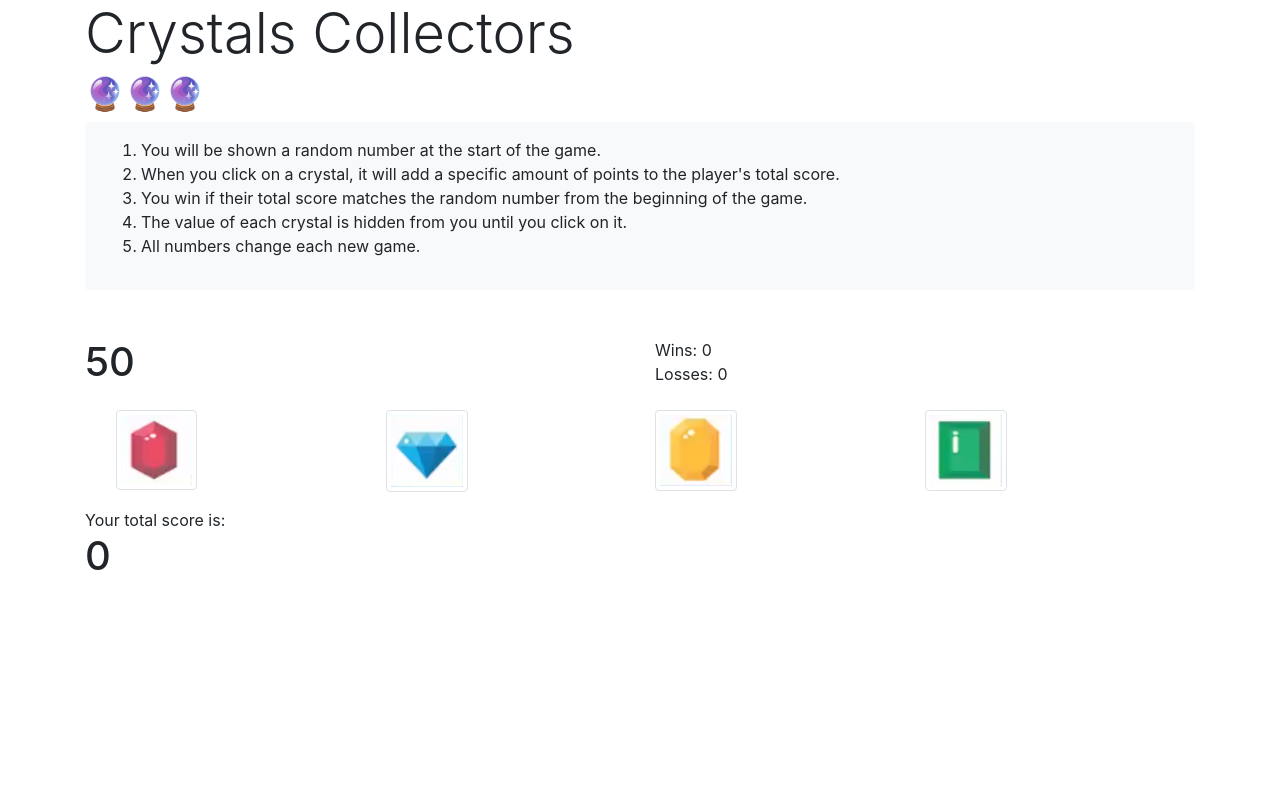
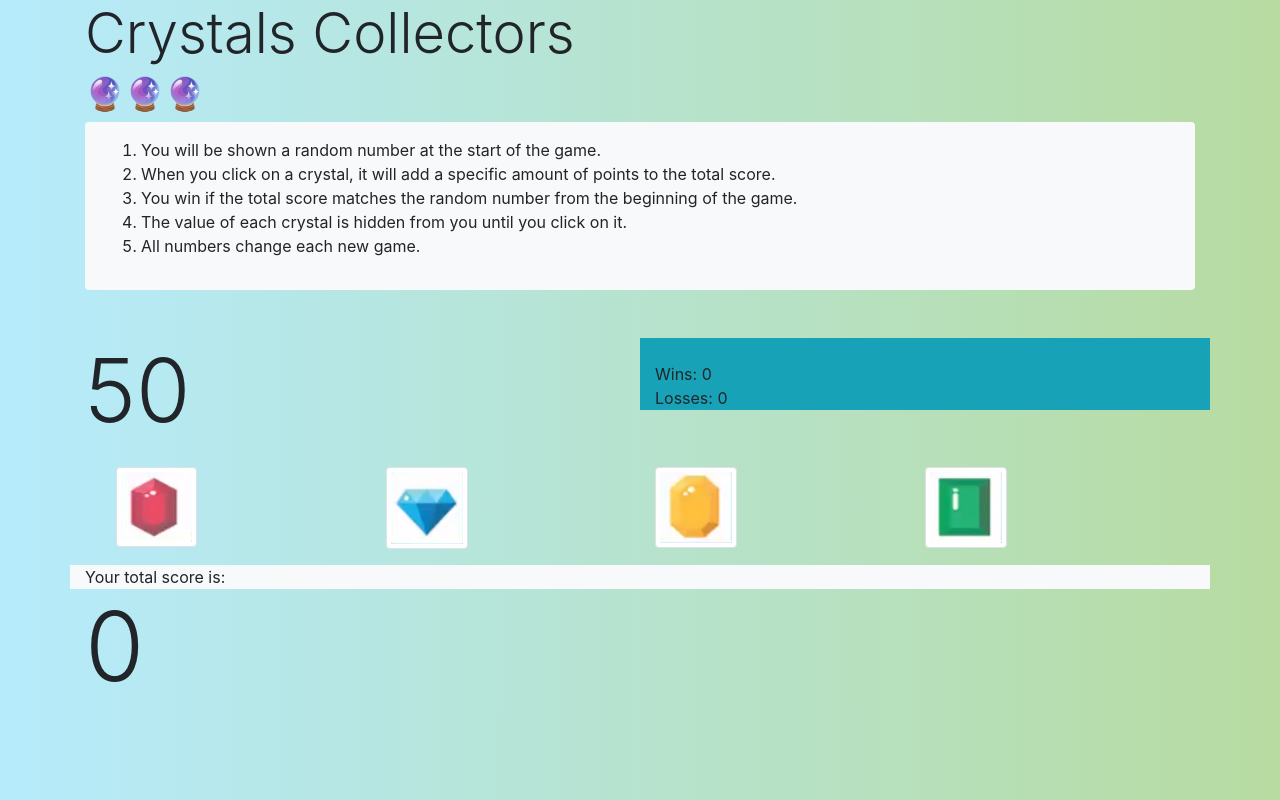
Before and after one commit to huseyinkuru62/unit-4-game-1, a plain HTML site: page crystal.html in a window 1280 px wide. Drawn offline with Linux system fonts and the light colour scheme.

Commit message:
layout changes

```diff
--- a/assets/css/style.css
+++ b/assets/css/style.css
@@ -0,0 +1,3 @@
+html, body {
+    background-image: linear-gradient(-90deg, rgb(183, 219, 161), rgb(182, 235, 252));
+  }
--- a/crystal.html
+++ b/crystal.html
@@ -14,7 +14,7 @@
 </head>
 
 <body>
-    <div class="container">
+    <div class="container bg-transparent">
         <div class="row">
             <div class="col-12">
                 <h1 class="display-4">Crystals Collectors</h1>
@@ -22,10 +22,9 @@
                 <div class="shadow-none p-3 mb-5 bg-light rounded">
                     <ol>
                         <li>You will be shown a random number at the start of the game.</li>
-                        <li>When you click on a crystal, it will add a specific amount of points to the player's total
-                            score.
+                        <li>When you click on a crystal, it will add a specific amount of points to the total score.
                         </li>
-                        <li>You win if their total score matches the random number from the beginning of the game.
+                        <li>You win if the total score matches the random number from the beginning of the game.
                         </li>
                         <li>The value of each crystal is hidden from you until you click on it.</li>
                         <li>All numbers change each new game.</li>
@@ -35,12 +34,12 @@
         </div>
         <div class="row">
             <div class="col-6">
-                <h1 id="randomNum">RANDOM</h1>
+                <h1  class="display-2"  id="randomNum">RANDOM</h1>
             </div>
             <div class="col-6">
-                <div class="row">
+                <div class="row bg-info">
                     <div class="col-12">
-                        <div id="info"></div>
+                        <div id="info">&nbsp;</div>
                     </div>
                     <div class="col-12">
                         Wins: <span id="winCount">0</span>
@@ -58,9 +57,9 @@
             <div class="col-3"><img id="green" src="./assets/images/green.png" alt="green crystal" class="img-thumbnail crystals"></div>
         </div>
         <div class="row">
-            <div class="col-12">Your total score is:</div>
+            <div class="col-12 bg-light">Your total score is:</div>
             <div class="col-12">
-                <h1 id="score">0</h1>
+                <h1 class="display-1" id="score">0</h1>
             </div>
         </div>
     </div>
```
